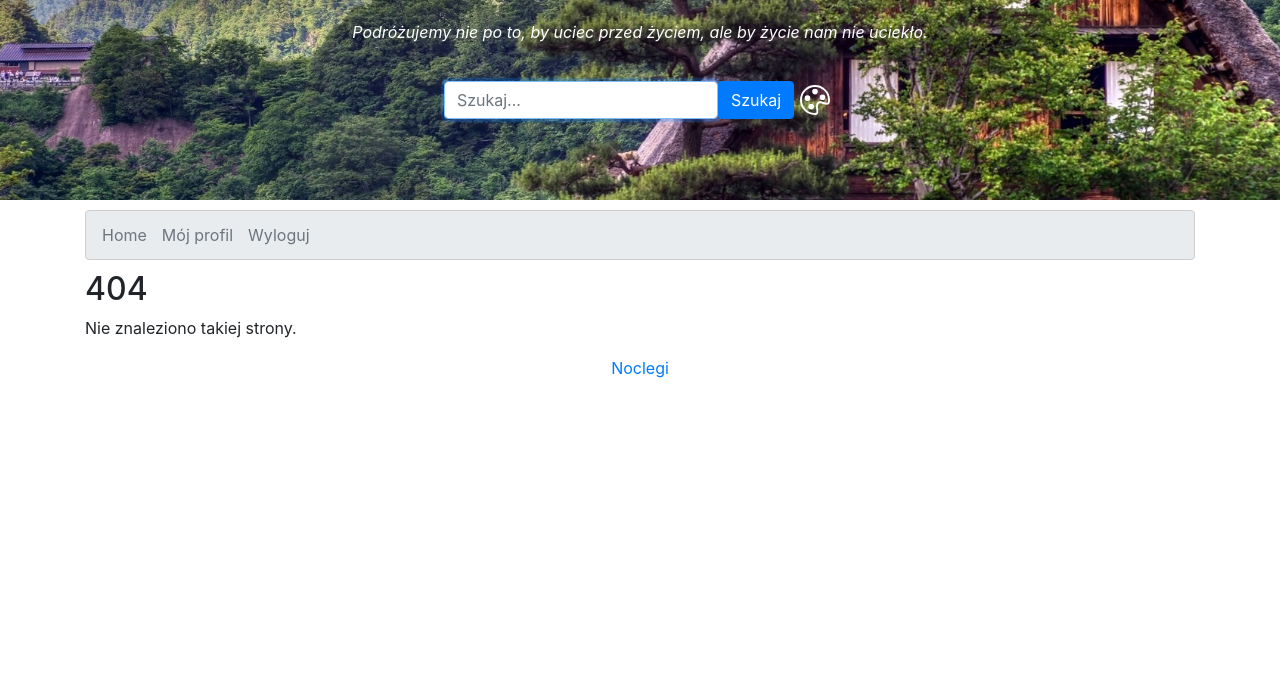
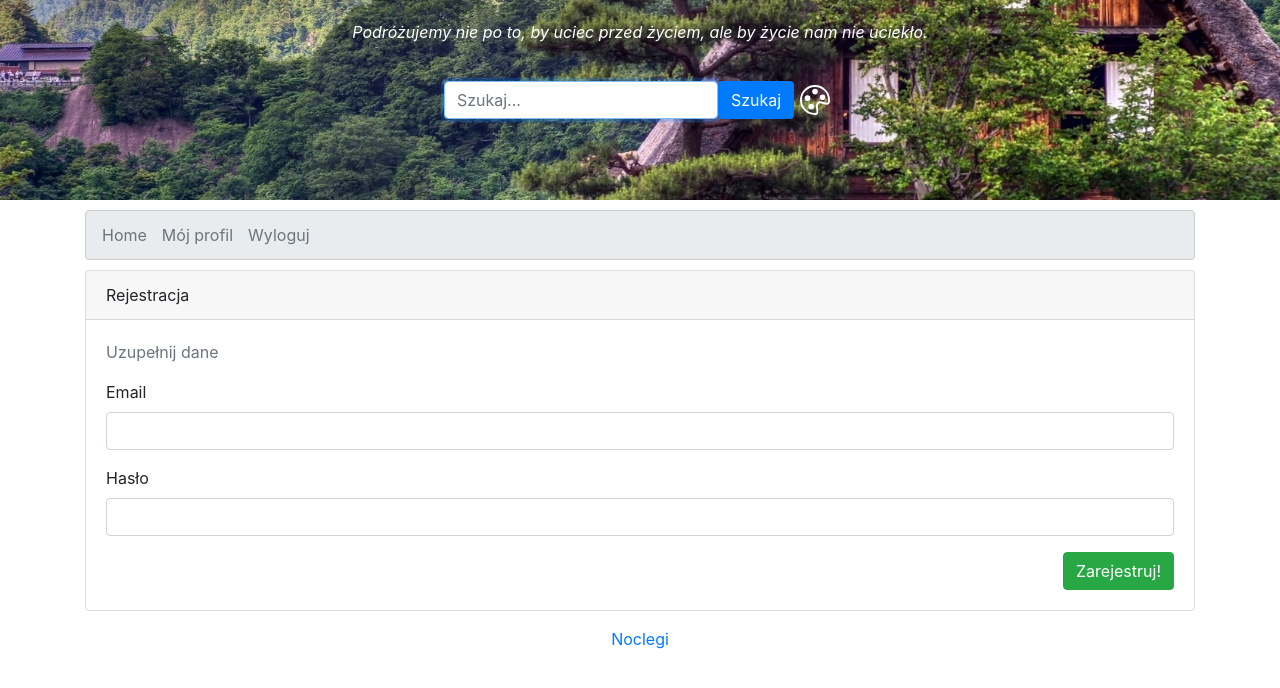
Before and after one commit to Draganek/React_accommodation_service, a React (Create React App) app: page /rejestracja in a window 1280 px wide. Before the commit this address had no page. Shown: the top 688 px of the page. Built offline with nearby package versions, Linux system fonts and the light colour scheme.

Commit message:
70% forms validation done

```diff
--- a/src/App.js
+++ b/src/App.js
@@ -20,6 +20,7 @@ import Login from './pages/Auth/Login/Login';
 import AuthenticatedRoute from './hoc/AuthenticatedRoute/AuthenticatedRoute';
 import ErrorBoundary from './hoc/ErrorBoundary';
 import AddHotel from './pages/Profile/MyHotels/AddHotel/AddHotel';
+import Register from './pages/Auth/Register/Register';
 
 const Profile = lazy(() => import('./pages/Profile/Profile'));
 
@@ -46,6 +47,7 @@ function App() {
           <Route path="/hotele/:id" component={Hotel} />
           <Route path="/wyszukaj/:term?" component={Search} />
           <Route path="/zaloguj" component={Login} />
+          <Route path="/rejestracja" component={Register} />
           <Route path="/" exact component={Home} />
           <Route component={NotFound} />
 
--- a/src/components/Input/Input.js
+++ b/src/components/Input/Input.js
@@ -16,6 +16,7 @@ const InputText = props => {
         </div>
     );
 }
+
 
 const InputSelect = props => {
     return (
@@ -124,6 +125,10 @@ function Input(props) {
     switch (props.type) {
         case 'select':
             return <InputSelect {...props} />
+        case 'password':
+            return <InputText {...props} type="password"/>
+        case 'email':
+            return <InputText {...props} type="email"/>
         case 'checkbox':
             return <InputCheckbox {...props} />
         case 'file':
--- a/src/components/Menu/Menu.js
+++ b/src/components/Menu/Menu.js
@@ -35,9 +35,17 @@ function Menu() {
             </li>
           </>
         ) : (
-          <li className={style.menuItem}>
-            <a href="#" onClick={login}>Zaloguj</a>
-          </li>
+          <>
+            <li className={style.menuItem}>
+              <NavLink activeClassName={style.menuItemActive} to="/rejestracja">
+                Zarejestruj
+              </NavLink>
+            </li>
+            <li className={style.menuItem}>
+              <a href="#" onClick={login}>Zaloguj</a>
+            </li>
+          </>
+
         )}
       </ul>
     </div>
--- a/src/helpers/validations.js
+++ b/src/helpers/validations.js
@@ -2,3 +2,35 @@ export function validateEmail(text) {
     const pattern = /^[a-zA-Z0-9._-]+@[a-zA-Z0-9.-]+\.[a-zA-Z]{2,4}$/;
     return pattern.test(text)
 }
+////rules
+const availableRules = {
+    required(value) {
+        return value ? '' : 'Pole wymagane';
+    },
+    min(value, rule) {
+        return value.length >= rule.length ? '' : `Min. znaków: ${rule.length}`;
+    },
+    email(value) {
+        return validateEmail(value) ? '' : 'Niepoprawny email';
+    }
+}
+
+////validaton
+export function validate(rules = [], value) {
+    for (let i = 0; i < rules.length; i++) {
+        const rule = rules[i]
+
+        if (rule instanceof Object) {
+            const errorMessage = availableRules[rule.rule](value, rule);
+            if (errorMessage) {
+                return errorMessage;
+            }
+        } else {
+            const errorMessage = availableRules[rule](value);
+            if (errorMessage) {
+                return errorMessage;
+            }
+        }
+    };
+    return '';
+}
--- /dev/null
+++ b/src/pages/Auth/Register/Register.js
@@ -0,0 +1,90 @@
+import { useState } from "react";
+import LoadingButton from "../../../UI/LoadingButton/LoadingButton";
+import { validate } from "../../../helpers/validations";
+import Input from "../../../components/Input/Input";
+
+export default function Register(props) {
+    const [form, setForm] = useState({
+        email: {
+            value: '',
+            error: '',
+            showError: '',
+            rules: ['required', 'email']
+        },
+        password: {
+            value: '',
+            error: '',
+            showError: '',
+            rules: ['required', { rule: 'min', length: 4 }]
+        },
+    });
+
+    const valid = !Object.values(form)
+        .map(input => input.error)
+        .filter(error => error)
+        .length;
+
+    const [loading, setLoading] = useState(false);
+
+    const submit = e => {
+        e.preventDefault();
+        setLoading(true);
+
+        setTimeout(() => {
+            setLoading(false);
+        }, 500)
+
+    }
+
+    const changeHandler = (value, fieldName) => {
+        const error = validate(form[fieldName].rules, value);
+        setForm({
+            ...form,
+            [fieldName]: {
+                ...form[fieldName],
+                value,
+                showError: true,
+                error: error
+            }
+        });
+    }
+
+    return (
+        <div className="card" >
+            <div className="card-header">Rejestracja</div>
+            <div className="card-body">
+
+                <p className="text-muted">Uzupełnij dane</p>
+
+                <form onSubmit={submit}>
+                    <Input
+                        label="Email"
+                        type="email"
+                        value={form.email.value}
+                        onChange={value => changeHandler(value, "email")}
+                        error={form.email.error}
+                        showError={form.email.showError}
+                    />
+
+                    <Input
+                        label="Hasło"
+                        type="password"
+                        value={form.password.value}
+                        onChange={value => changeHandler(value, "password")}
+                        error={form.password.error}
+                        showError={form.password.showError}
+                    />
+
+                    <div className="text-right">
+                        <LoadingButton
+                            disabled={!valid}
+                            loading={loading}
+                            className="btn-success">
+                            Zarejestruj!
+                        </LoadingButton>
+                    </div>
+                </form>
+            </div>
+        </div >
+    );
+}
--- a/src/pages/Profile/MyHotels/AddHotel/AddHotel.js
+++ b/src/pages/Profile/MyHotels/AddHotel/AddHotel.js
@@ -1,18 +1,52 @@
-import { useRef, useState } from "react";
+import { useState } from "react";
 import LoadingButton from "../../../../UI/LoadingButton/LoadingButton";
 import Input from "../../../../components/Input/Input";
+import { validate } from "../../../../helpers/validations";
 
 const AddHotel = (props) => {
-    const imageRef = useRef();
     const [form, setForm] = useState({
-        name: '',
-        description: '',
-        city: '',
-        rooms: 2,
-        features: [],
-        image: null,
-        status: 0
+        name: {
+            value: '',
+            error: '',
+            showError: '',
+            rules: ['required', { rule: 'min', length: 4}]
+        },
+        description: {
+            value: '',
+            error: '',
+            showError: '',
+            rules: ['required', { rule: 'min', length: 10}]
+        },
+        city: {
+            value: '',
+            error: '',
+            showError: '',
+            rules: ['required']
+        },
+        rooms: {
+            value: 2,
+            error: '',
+            showError: '',
+            rules: ['required']
+        },
+        features: {
+            value: [],
+            error: '',
+            showError: '',
+        },
+        image: {
+            value: null,
+            error: '',
+            showError: '',
+        },
+        status: {
+            value: 0,
+            error: '',
+            showError: '',
+            rules: ['required']
+        }
     });
+
     const [loading, setLoading] = useState(false);
 
     const submit = e => {
@@ -25,6 +59,19 @@ const AddHotel = (props) => {
 
     }
 
+    const changeHandler = (value, fieldName) => {
+        const error = validate(form[fieldName].rules, value);
+        setForm({
+            ...form,
+            [fieldName]: {
+                ...form[fieldName],
+                value,
+                showError: true,
+                error: error
+            }
+        });
+    }
+
     return (
         <div className="card">
             <div className="card-header">Nowy hotel</div>
@@ -33,78 +80,79 @@ const AddHotel = (props) => {
                 <p className="text-muted">Uzupełnij dane hotelu</p>
 
                 <form onSubmit={submit}>
-
                     <Input
                         label="Nazwa"
-                        value={form.name}
-                        onChange={value => setForm({ ...form, name: value })}
-                        isValid={true}
-                        showError={false}
+                        value={form.name.value}
+                        onChange={value => changeHandler(value, "name")}
+                        error={form.name.error}
+                        showError={form.name.showError}
                     />
 
                     <Input
                         label="Opis"
                         type='textarea'
-                        value={form.description}
-                        onChange={value => setForm({ ...form, description: value })}
-                        error=''
-                        showError={false}
+                        value={form.description.value}
+                        onChange={value => changeHandler(value, "description")}
+                        error={form.description.error}
+                        showError={form.description.showError}
                     />
 
                     <Input
                         label="Miejscowość"
-                        value={form.city}
-                        onChange={value => setForm({ ...form, city: value })}
-                        error=''
-                        showError={false}
+                        value={form.city.value}
+                        onChange={value => changeHandler(value, "city")}
+                        error={form.city.error}
+                        showError={form.city.showError}
                     />
 
                     <Input
                         label="Ilość pokoi"
                         type='select'
-                        value={form.rooms}
-                        onChange={value => setForm({ ...form, rooms: value })}
+                        value={form.rooms.value}
+                        onChange={value => changeHandler(value, "rooms")}
                         options={[
                             { value: 1, label: 1 },
                             { value: 2, label: 2 },
                             { value: 3, label: 3 },
                             { value: 4, label: 4 }]}
-                        error=''
-                        showError={false}
+                        error={form.rooms.error}
+                        showError={form.rooms.showError}
                     />
 
                     <h4>Udogodnienia</h4>
                     <Input
                         type="checkbox"
-                        value={form.features}
-                        onChange={value => setForm({ ...form, features: value })}
+                        value={form.features.value}
+                        onChange={value => changeHandler(value, "features")}
                         options={[
                             { value: 'tv', label: 'TV' },
                             { value: 'wifi', label: 'Wi-Fi' },
                             { value: 'parking', label: 'Parking' }
                         ]}
-                        error=''
-                        showError={false}
+                        error={form.features.error}
+                        showError={form.features.showError}
                     />
 
                     <h4>Zdjęcie</h4>
                     <Input
                         type="file"
-                        onChange={value => setForm({ ...form, image: value })}
+                        onChange={value => changeHandler(value, "image")}
+                        error={form.image.error}
+                        showError={form.image.showError}
                     />
 
                     <h3>Status</h3>
                     <Input
                         type="radio"
                         name="status"
-                        value={form.status}
-                        onChange={value => setForm({ ...form, status: value })}
+                        value={form.status.value}
+                        onChange={value => changeHandler(value, "status")}
                         options={[
                             { value: '1', label: 'Aktywny' },
                             { value: '0', label: 'Ukryty' }
                         ]}
-                        error=''
-                        showError={false}
+                        error={form.status.error}
+                        showError={form.status.showError}
                     />
 
                     <div className="text-right">
```
